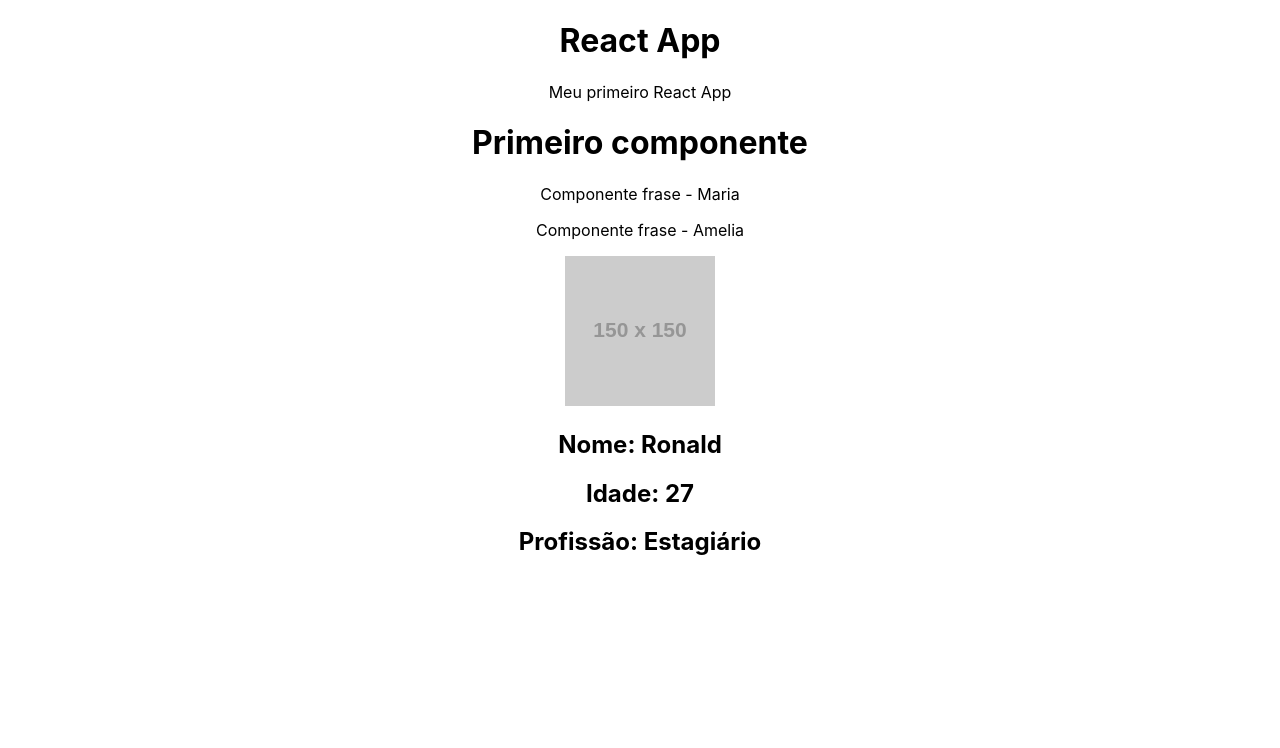
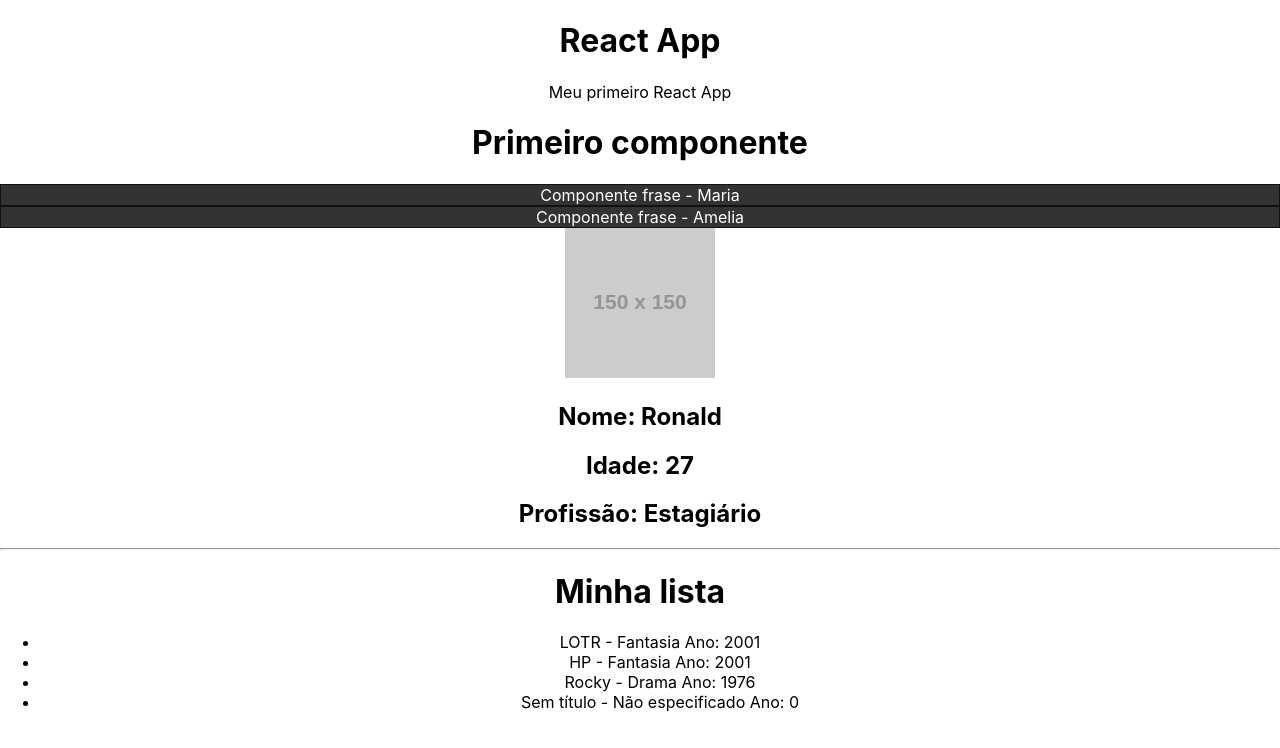
Before and after one commit to ronaldbarbosa/react-tutorial, a React (Create React App) app: page / in a window 1280 px wide. Shown: the top 748 px of the page. Built offline with nearby package versions, Linux system fonts and the light colour scheme.

Commit message:
Aulas 06, 07 e 08: CSS, React fragments e PropTypes

```diff
--- a/src/App.js
+++ b/src/App.js
@@ -1,14 +1,17 @@
 import './App.css';
 import HelloWorld from './components/HelloWorld';
 import Pessoa from './components/Pessoa'
+import Lista from './components/Lista';
 
 function App() {
   return (
     <div className="App">
       <h1>React App</h1>
       <p>Meu primeiro React App</p>
-      <HelloWorld></HelloWorld>
+      <HelloWorld />
       <Pessoa nome="Ronald" idade="27" profissao="Estagiário" foto="https://via.placeholder.com/150"></Pessoa>
+      <hr/>
+      <Lista />
     </div>
   );
 }
--- a/src/components/Frase.js
+++ b/src/components/Frase.js
@@ -1,7 +1,9 @@
+import styles from './Frase.module.css'
+
 function Frase(props) {
     return (
-        <div>
-            <p>Componente frase - {props.nome}</p>
+        <div className={styles.frase_container}>
+            <p className={styles.frase_content}>Componente frase - {props.nome}</p>
         </div>
     )
 }
--- /dev/null
+++ b/src/components/Frase.module.css
@@ -0,0 +1,10 @@
+.frase_container {
+    background-color: #333;
+    border: 1px solid #111;
+}
+
+.frase_content {
+    color: #fff;
+    background-color: #333;
+    margin: 0;
+}
--- /dev/null
+++ b/src/components/ItemLista.js
@@ -0,0 +1,23 @@
+import PropTypes from 'prop-types'
+
+function ItemLista({ filme, genero, ano_lancamento }) {
+    return(
+        <>
+            <li>{filme} - {genero} Ano: {ano_lancamento}</li>
+        </>
+    )
+}
+
+ItemLista.propTypes = {
+    filme: PropTypes.string.isRequired,
+    genero: PropTypes.string.isRequired,
+    ano_lancamento: PropTypes.number.isRequired
+}
+
+ItemLista.defaultProps = {
+    filme: 'Sem título',
+    genero: 'Não especificado',
+    ano_lancamento: 0
+}
+
+export default ItemLista
--- /dev/null
+++ b/src/components/Lista.js
@@ -0,0 +1,17 @@
+import ItemLista from "./ItemLista"
+
+function Lista() {
+    return (
+        <>
+            <h1>Minha lista</h1>
+            <ul>
+                <ItemLista filme="LOTR" genero="Fantasia" ano_lancamento={2001}/>
+                <ItemLista filme="HP" genero="Fantasia" ano_lancamento={2001}/>
+                <ItemLista filme="Rocky" genero="Drama" ano_lancamento={1976}/>
+                <ItemLista />
+            </ul>
+        </>
+    )
+}
+
+export default Lista
```
